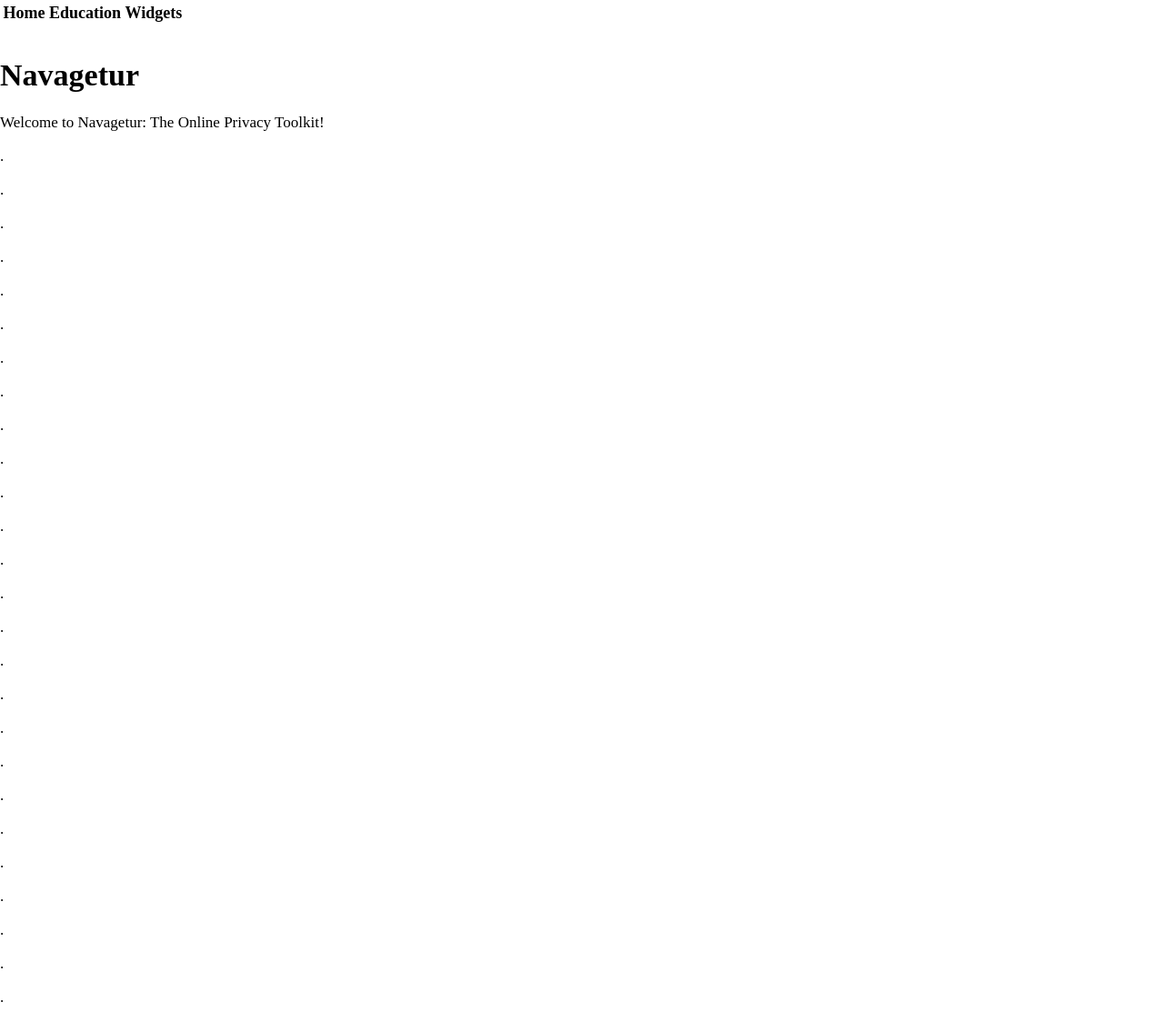
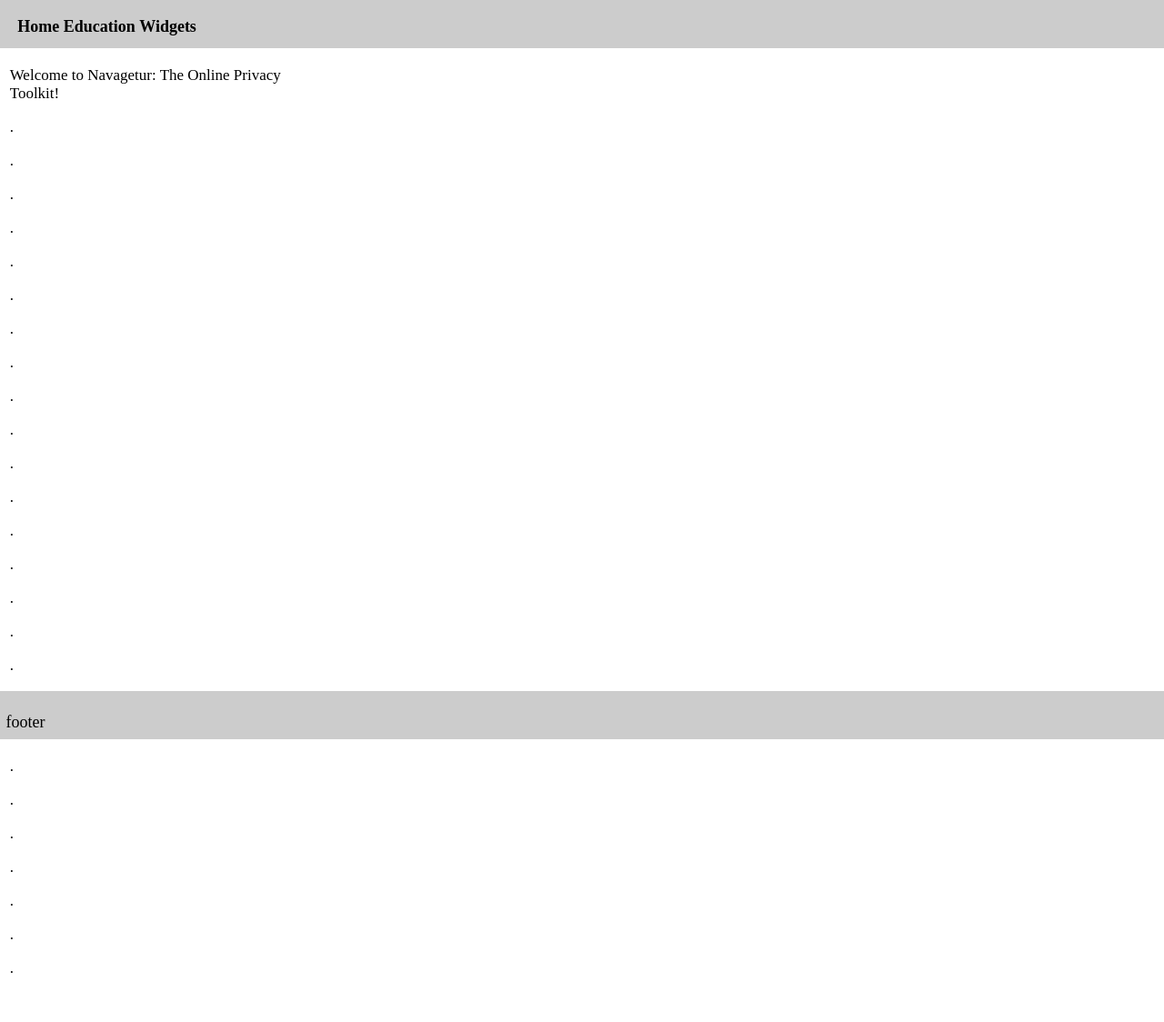
Before and after one commit to sedona-thomas/Navagetur, a Python web app: template website/templates/index.html in a window 1280 px wide. Shown: the whole page at 91% size. After the commit the page ends 1070 px from the top, so only its background shows below. Run offline with Jinja, Linux system fonts and the light colour scheme; the template is opened without the code that fills it, so the values that code supplies are empty.

Commit message:
Update index.html

```diff
--- a/website/templates/index.html
+++ b/website/templates/index.html
@@ -21,7 +21,7 @@
 
 <body>
 
-    <header>
+    <header class="fixed_bar">
         <nav role="navigation">
             <a class="nav_button" href="./index.html">Home</a>
             <a class="nav_button" href="./education.html">Education</a>
@@ -29,14 +29,15 @@
         </nav>
     </header>
 
-    <div class="container">
+    <article class="content">
 
-        <div id="home" role="main">
+        <section id="home" role="main">
             <h1>Navagetur</h1>
             <p>Welcome to Navagetur: The Online Privacy Toolkit!</p>
             <p></p>
-        </div>
+        </section>
 
+        <section>
             <p>.</p>
             <p>.</p>
             <p>.</p>
@@ -63,9 +64,14 @@
             <p>.</p>
             <p>.</p>
             <p>.</p>
+        </section>
 
 
-    </div>
+    </article>
+
+    <footer class="fixed_bar">
+        <p>footer</p>
+    </footer>
 
 </body>
 
```
Lines whose indentation alone changed are shown as unchanged.
